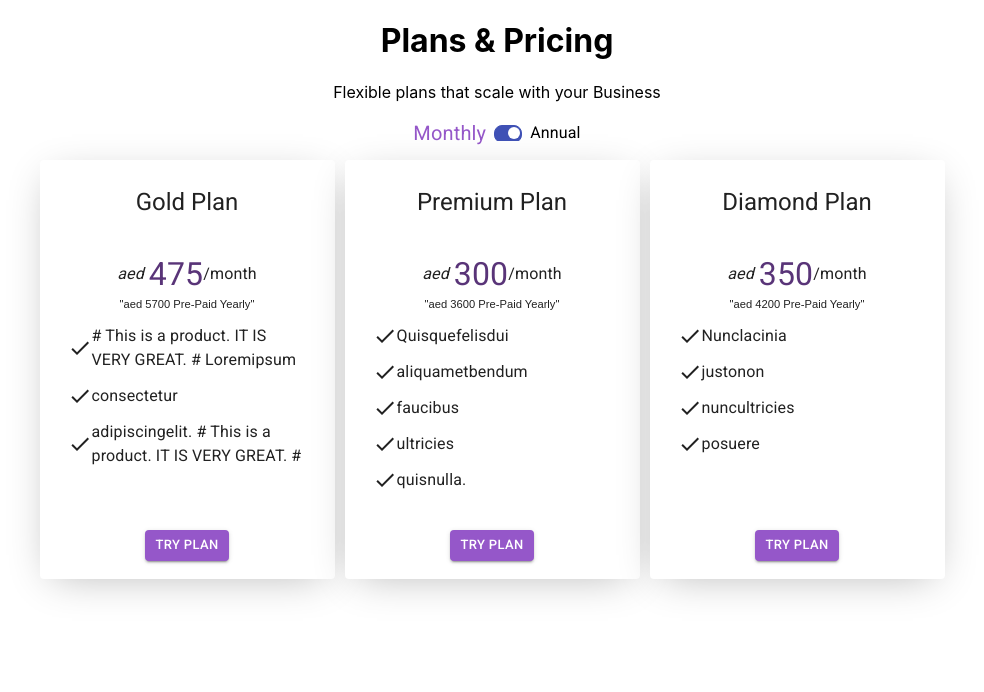
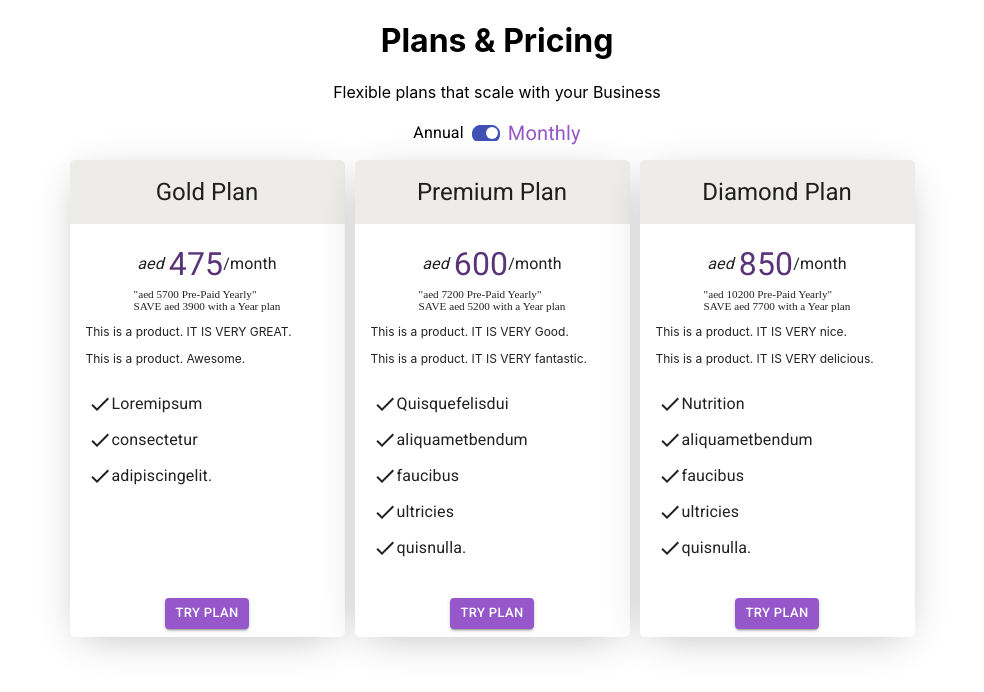
Before and after one commit to RogersNtumwa/cookbook, a React (Create React App) app: page /plans in a window 1280 px wide. Shown: the top 692 px of the page, without its empty margins (143-1127 px from the left). Built offline with nearby package versions, Linux system fonts and the light colour scheme.

Commit message:
added a separate page for price description

```diff
--- a/src/components/CardData.js
+++ b/src/components/CardData.js
@@ -15,7 +15,7 @@ export const data = [
       },
     ],
     description:
-      "# This is a product. IT IS VERY GREAT. # Loremipsum, consectetur, adipiscingelit. # This is a product. IT IS VERY GREAT. # ",
+      "#This is a product. IT IS VERY GREAT.# Loremipsum, consectetur,#This is a product. Awesome.# adipiscingelit.",
   },
   {
     id: 2,
@@ -24,7 +24,7 @@ export const data = [
       {
         interval: "month",
         currency: "aed",
-        unit_amount: 300,
+        unit_amount: 600,
       },
       {
         interval: "year",
@@ -33,7 +33,7 @@ export const data = [
       },
     ],
     description:
-      "Quisquefelisdui, aliquametbendum, faucibus, ultricies, quisnulla. ",
+      "Quisquefelisdui, #This is a product. IT IS VERY Good.# aliquametbendum, faucibus, # This is a product. IT IS VERY fantastic.# ultricies, quisnulla. ",
   },
   {
     id: 3,
@@ -42,7 +42,7 @@ export const data = [
       {
         interval: "month",
         currency: "aed",
-        unit_amount: 350,
+        unit_amount: 850,
       },
       {
         interval: "year",
@@ -50,6 +50,7 @@ export const data = [
         unit_amount: 2500,
       },
     ],
-    description: "Nunclacinia, justonon, nuncultricies, posuere",
+    description:
+      "Nutrition, #This is a product. IT IS VERY nice.# aliquametbendum, faucibus, # This is a product. IT IS VERY delicious.# ultricies, quisnulla. ",
   },
 ];
--- /dev/null
+++ b/src/components/CardPrice.js
@@ -0,0 +1,35 @@
+import React from "react";
+import styled from "@emotion/styled";
+
+const CardPrice = ({ type, data }) => {
+  const price = data.prices.find((price) => price.interval === type);
+
+  const Monthly_save = data.prices.find((price) => price.interval !== type);
+
+  const Annualpay = price.unit_amount * 12;
+  const MonthPay = Math.ceil(price.unit_amount / 12);
+
+  const Price = styled.div({
+    display: "flex",
+    flexDirection: "column",
+    fontWeight: 300,
+    fontFamily: "cursive",
+  });
+
+  return (
+    <Price>
+      {type === "month" ? (
+        <>
+          <span>"aed {Annualpay} Pre-Paid Yearly"</span>
+          <span>
+            SAVE aed {Annualpay - Monthly_save.unit_amount} with a Year plan
+          </span>
+        </>
+      ) : (
+        <span>"aed {MonthPay} Pre-Paid Monthly"</span>
+      )}
+    </Price>
+  );
+};
+
+export default CardPrice;
--- a/src/components/PlanCard.js
+++ b/src/components/PlanCard.js
@@ -12,6 +12,8 @@ import CheckIcon from "@material-ui/icons/Check";
 import styled from "@emotion/styled";
 import Grow from "@material-ui/core/Grow";
 import { CardHeader } from "@material-ui/core";
+
+import CardPrice from "./CardPrice";
 
 const CardButton = styled(CardActions)({
   diplay: "flex",
@@ -50,7 +52,16 @@ const ContentHead = styled.div({
   flexDirection: "column",
   alignItems: "center",
 });
-const ListChild = styled(ListItem)({ padding: "2px" });
+
+const CardTitle = styled(CardHeader)({
+  textAlign: "center",
+  background: "#edece8",
+});
+const ListChild = styled(ListItem)({ padding: "2px", fontSize: "12px" });
+const CardParagraphs = styled.div({
+  fontSize: "12px",
+  marginTop: ".5rem",
+});
 
 const useStyles = makeStyles({
   root: {
@@ -61,9 +72,10 @@ const useStyles = makeStyles({
     maxWidth: "10rem",
     marginRight: "10px",
     minHeight: "150px",
-    padding: "10px",
+    padding: "0",
     boxShadow: "0 8px 40px -12px rgba(0,0,0,0.3)",
     marginBottom: "10px",
+    borderRadius: "5px",
   },
 
   bullet: {
@@ -83,12 +95,24 @@ const PlanCard = ({ data, type, timeout }) => {
   const classes = useStyles();
   const price = data.prices.find((price) => price.interval === type);
 
-  const Descriptin_List = data.description.split(",");
+  const Description_List = data.description.split(",");
 
+  const index1 = data.description.indexOf("#");
+  const index2 = data.description.indexOf("#", index1 + 1);
+  let firtsParagraph = data.description.substring(index1 + 1, index2);
+
+  let index3 = data.description.indexOf("#", index2 + 1);
+  const index4 = data.description.indexOf("#", index3 + 1);
+  const SecondParagraph = data.description.substring(index3 + 1, index4);
+
+  const Para = [];
+  Description_List.map((item) => Para.push(item.split("#").pop()));
+
+  console.log(Para);
   return (
     <Grow in={true} timeout={timeout}>
       <Card className={classes.root} elevation={10}>
-        <CardHeader title={data.name} style={{ textAlign: "center" }} />
+        <CardTitle title={data.name} />
         <CardContent>
           <ContentHead>
             <Pricing component="div">
@@ -96,17 +120,15 @@ const PlanCard = ({ data, type, timeout }) => {
               <Price>{price.unit_amount}</Price>/<span>{type}</span>
             </Pricing>
             <Prepaid>
-              {type === "month" ? (
-                <span>"aed {price.unit_amount * 12} Pre-Paid Yearly"</span>
-              ) : (
-                <span>
-                  "aed {Math.ceil(price.unit_amount / 12)} Pre-Paid Monthly"
-                </span>
-              )}
+              <CardPrice data={data} type={type} />
             </Prepaid>
           </ContentHead>
+          <CardParagraphs>
+            <p>{firtsParagraph}</p>
+            <p>{SecondParagraph}</p>
+          </CardParagraphs>
           <List>
-            {Descriptin_List.map((item, index) => (
+            {Para.map((item, index) => (
               <ListChild key={index} style={{ padding: "2px" }}>
                 <CheckIcon />
                 <ListItemText primary={item} />
--- a/src/components/PlanPricing.js
+++ b/src/components/PlanPricing.js
@@ -3,7 +3,7 @@ import styled from "@emotion/styled";
 import { Grid } from "@material-ui/core";
 
 import Plans from "./Plans";
-import SwichState from "../context/SwichState";
+import SwitchContext from "../context/SwichState";
 
 const StyledGrid = styled(Grid)({
   width: "100%",
@@ -16,7 +16,7 @@ const HeaderText = styled(Grid)({
 
 function PlanPricing() {
   return (
-    <SwichState>
+    <SwitchContext>
       <StyledGrid>
         <HeaderText>
           <h1>Plans & Pricing</h1>
@@ -24,7 +24,7 @@ function PlanPricing() {
         </HeaderText>
         <Plans />
       </StyledGrid>
-    </SwichState>
+    </SwitchContext>
   );
 }
 
--- a/src/components/Plans.js
+++ b/src/components/Plans.js
@@ -4,7 +4,7 @@ import styled from "@emotion/styled";
 
 import PlanCard from "./PlanCard";
 import Switch from "./Switch";
-import switcContext from "../context/swicthcontext";
+import SwitchContext from "../context/SwitchContext";
 import { data } from "./CardData";
 
 const ProductGrid = styled(Grid)({
@@ -21,7 +21,7 @@ const PlanContainer = styled.div({
 });
 
 const Plans = () => {
-  const { type } = useContext(switcContext);
+  const { type } = useContext(SwitchContext);
 
   return (
     <PlanContainer>
--- a/src/components/Switch.js
+++ b/src/components/Switch.js
@@ -7,7 +7,7 @@ import { Typography } from "@material-ui/core";
 import { useTheme } from "@material-ui/core/styles";
 import styled from "@emotion/styled";
 
-import switcContext from "../context/swicthcontext";
+import switcContext from "../context/SwitchContext";
 import { SWITCHPLAN } from "../context/Types";
 
 const AntSwitch = withStyles((theme) => ({
@@ -74,14 +74,13 @@ const SwitchBtn = () => {
           <Grid item>
             <Typography component="div">
               <Grid component="label" container alignItems="center" spacing={1}>
-                {type === "month" ? (
-                  <MonthlyPlan item month={type ? 1 : 0}>
-                    Monthly
-                  </MonthlyPlan>
+                {type === "year" ? (
+                  <YearPlan item year={type ? 1 : 0}>
+                    Annual
+                  </YearPlan>
                 ) : (
-                  <MonthlyPlan item>Monthly</MonthlyPlan>
+                  <YearPlan item>Annual</YearPlan>
                 )}
-
                 <Grid item>
                   <AntSwitch
                     checked={switchStata.isMonthlyPlan}
@@ -89,12 +88,13 @@ const SwitchBtn = () => {
                     onChange={(e) => dispatch({ type: SWITCHPLAN })}
                   />
                 </Grid>
-                {type === "year" ? (
-                  <YearPlan item year={type ? 1 : 0}>
-                    Annual
-                  </YearPlan>
+
+                {type === "month" ? (
+                  <MonthlyPlan item month={type ? 1 : 0}>
+                    Monthly
+                  </MonthlyPlan>
                 ) : (
-                  <YearPlan item>Annual</YearPlan>
+                  <MonthlyPlan item>Monthly</MonthlyPlan>
                 )}
               </Grid>
             </Typography>
--- /dev/null
+++ b/src/context/SwitchContext.js
@@ -0,0 +1,3 @@
+import { createContext } from "react";
+const SwitchContext = createContext();
+export default SwitchContext;
--- a/src/context/swicthcontext.js
+++ /dev/null
@@ -1,3 +0,0 @@
-import { createContext } from "react";
-const switcContext = createContext();
-export default switcContext;
```
Also changed, not shown: src/context/SwichState.js (+5 -3 lines).
